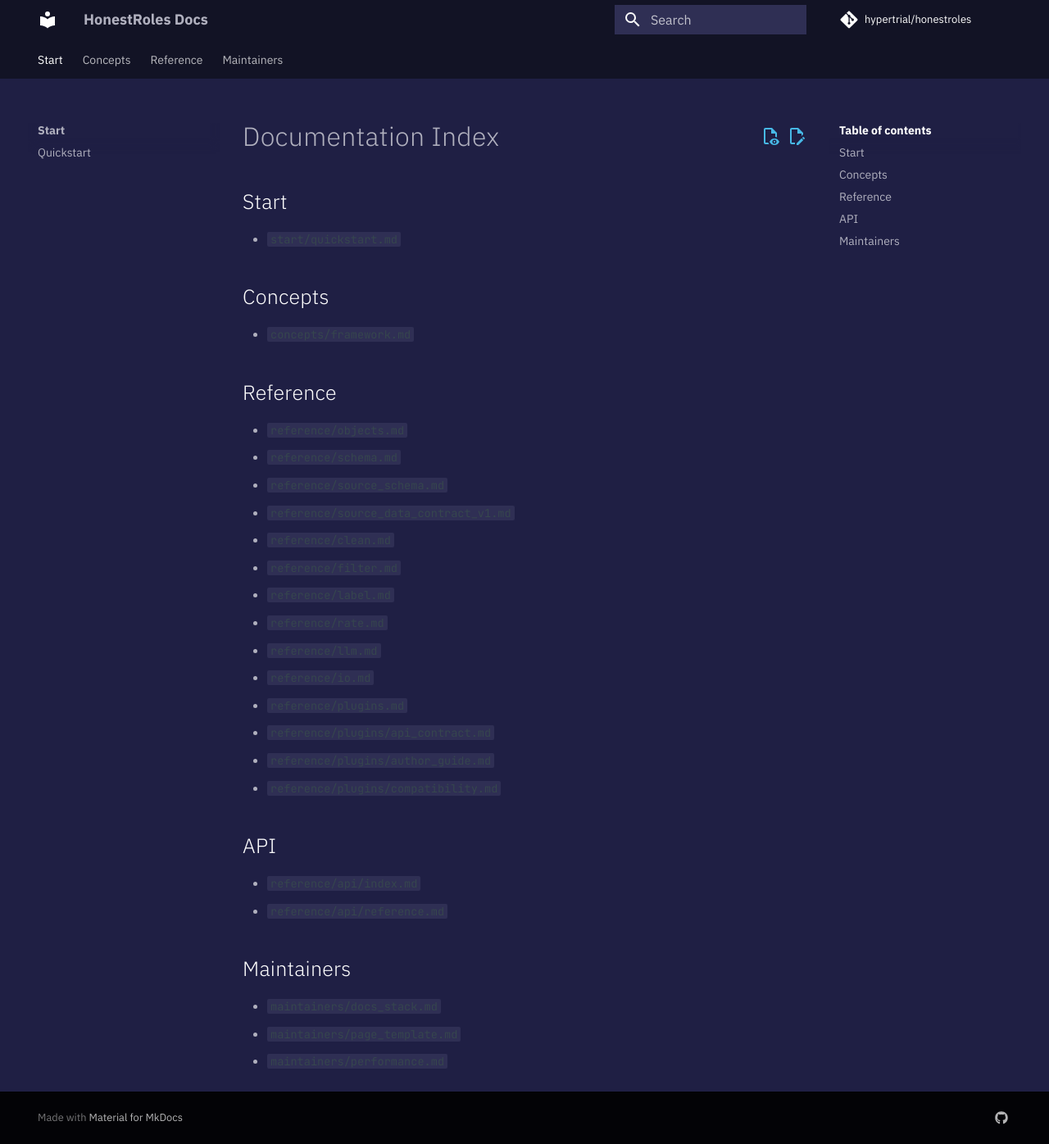
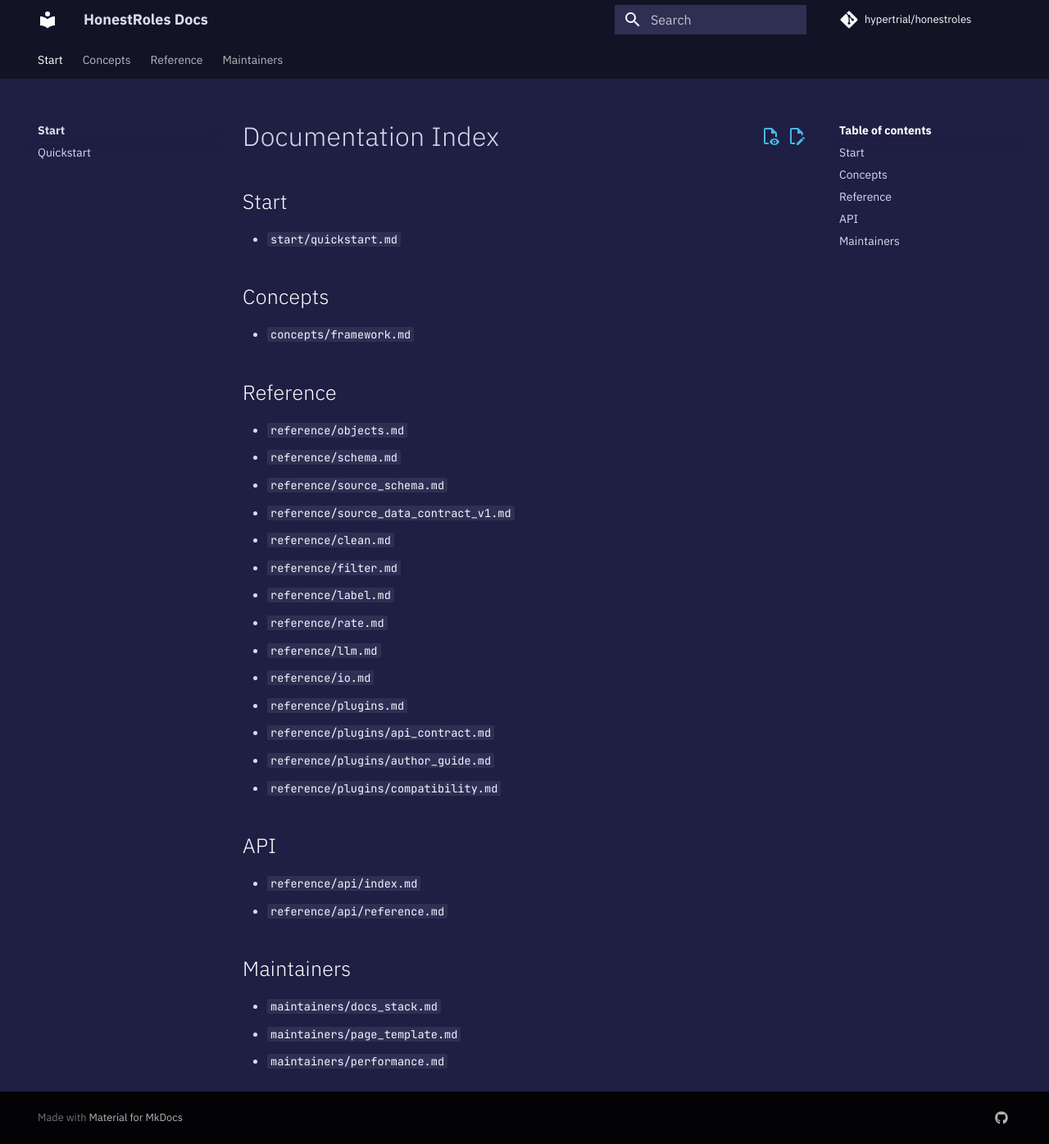
Before and after one commit to hypertrial/honestroles, an MkDocs documentation site: the page built from docs/index.md, in a window 1280 px wide and 1396 px high. Shown: the whole window at 82% size. Built offline with MkDocs 1.6.1 and Material for MkDocs 9.7.7, drawn with Linux system fonts in a browser that asks for light colours; comment, search, counter and statistics services are not loaded.

Commit message:
fixed doc font

```diff
--- a/docs/stylesheets/extra.css
+++ b/docs/stylesheets/extra.css
@@ -6,9 +6,9 @@
   --hr-surface-input: #2f2f54;
   --hr-surface-card-edge: #27274d;
   --hr-text-primary: #fefefe;
-  --hr-text-secondary: #b0b0be;
-  --hr-text-muted: #6f6f88;
-  --hr-text-label: #958c98;
+  --hr-text-secondary: #d8dbea;
+  --hr-text-muted: #b6b8cb;
+  --hr-text-label: #c4c6d7;
   --hr-brand-primary: #47b9e7;
   --hr-accent-primary: #fe9941;
   --hr-accent-hover: #feab63;
@@ -19,6 +19,9 @@
   --md-default-fg-color--light: var(--hr-text-secondary);
   --md-default-fg-color--lighter: var(--hr-text-muted);
   --md-default-fg-color--lightest: var(--hr-text-label);
+  --md-typeset-color: var(--hr-text-primary);
+  --md-typeset-a-color: var(--hr-brand-primary);
+  --md-code-fg-color: #f5f6ff;
 
   --md-primary-fg-color: var(--hr-bg-header);
   --md-primary-fg-color--light: var(--hr-bg-header);
@@ -80,6 +83,12 @@
   color: var(--hr-text-secondary);
 }
 
+[data-md-color-scheme="honestroles-dark"] .md-sidebar .md-nav__link:hover,
+[data-md-color-scheme="honestroles-dark"] .md-sidebar .md-nav__link:focus,
+[data-md-color-scheme="honestroles-dark"] .md-nav__item .md-nav__link--active {
+  color: var(--hr-text-primary);
+}
+
 [data-md-color-scheme="honestroles-dark"] .md-typeset small,
 [data-md-color-scheme="honestroles-dark"] .md-search-result__meta {
   color: var(--hr-text-muted);
```
